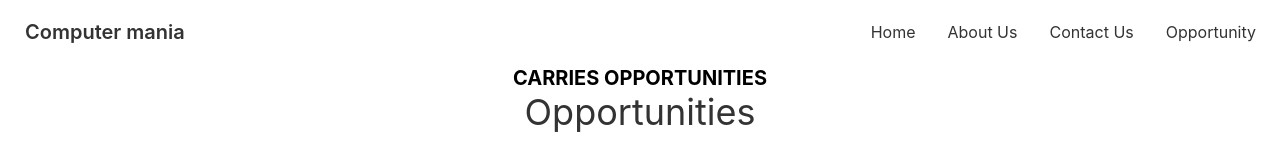
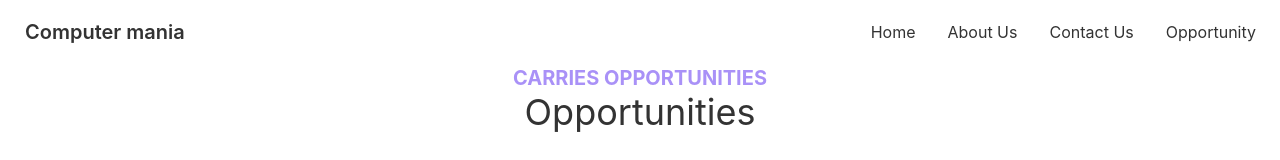
Before and after one commit to capmahin/Apnito-FontEnd, a React (Create React App) app: page /Opportunitie in a window 1280 px wide. Shown: the top 160 px of the page. Built offline with nearby package versions, Linux system fonts and the light colour scheme.

Commit message:
fixt opportonitys colior

```diff
--- a/src/Page/Opportunitie/Opportunitie.js
+++ b/src/Page/Opportunitie/Opportunitie.js
@@ -12,7 +12,7 @@ const Opportunitie = () => {
   return (
     <div className="my-18">
       <div className="text-center">
-        <h3 className="text-black text-xl font-bold uppercase">
+        <h3 className="text-primary text-xl font-bold uppercase">
           Carries Opportunities
         </h3>
         <h2 className="text-4xl">Opportunities</h2>
```
